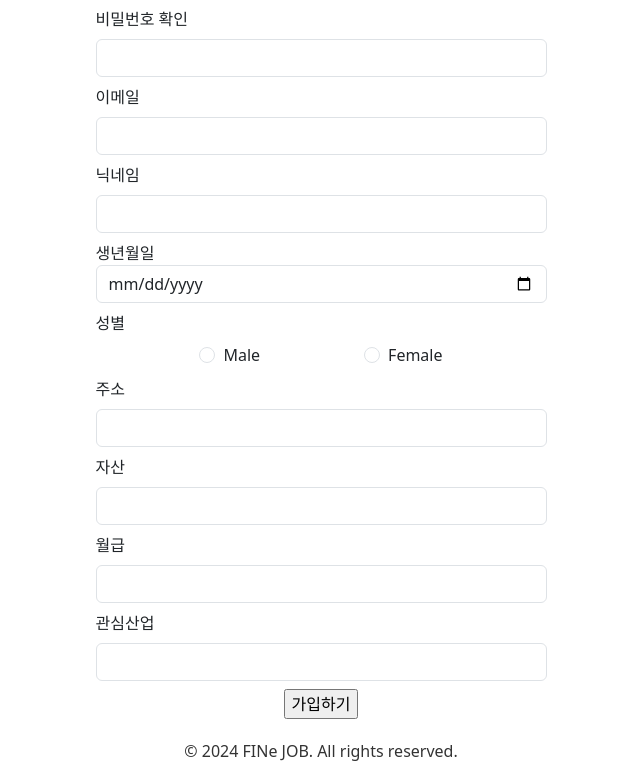
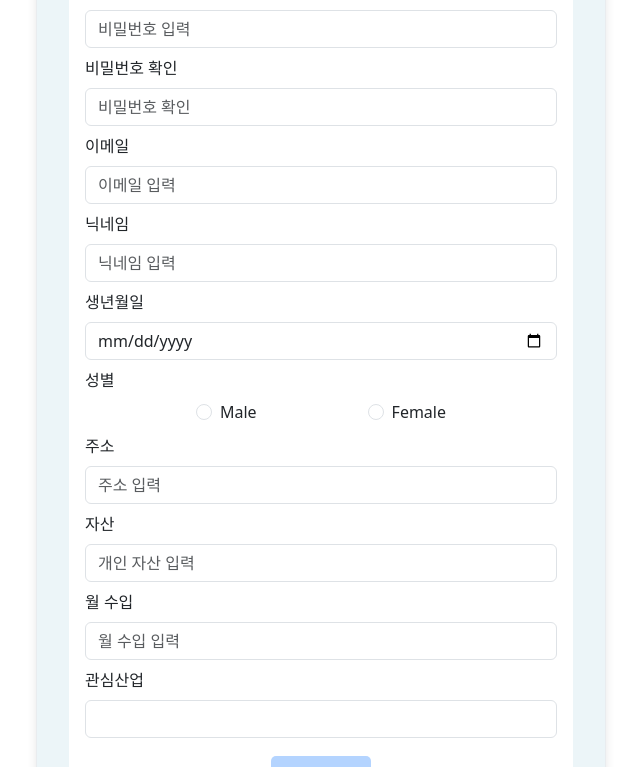
Before and after one commit to hyunjeongg11/FINe_JOB, a Vue app in the folder frontEnd/: page /signup in a window 1280 px wide. Shown: the part 413-1180 px from the top of the page, without its empty margins (319-959 px from the left). Built offline with nearby package versions, Linux system fonts and the light colour scheme.

Commit message:
fix: Modify Login, Signup, CurrencyConverter Layout

```diff
--- a/frontEnd/src/components/CurrencyConverter.vue
+++ b/frontEnd/src/components/CurrencyConverter.vue
@@ -71,7 +71,7 @@
     <button @click="calculate" class="btn btn-calc">계산하기</button>
       <div class="d-flex flex-column my-3 text-center">
         <div class="row m-2">
-          <input type="number" v-model="fromValue" id="source-input-value" placeholder="금액 입력" class="form-control col-8" style="text-align: right;">
+          <input type="number" v-model="fromValue" id="source-input-value" placeholder="금액 입력" class="form-control col-8" style="text-align: right;" :min="0">
           <p class="fw-bold fs-5 col-1 my-auto">{{ from.includes('(100)') ? from.slice(0,3) : from }}</p>
         </div>
         <div class="row">
--- a/frontEnd/src/views/accounts/LoginView.vue
+++ b/frontEnd/src/views/accounts/LoginView.vue
@@ -3,6 +3,7 @@
     <div class="d-flex justify-content-center container">
       <div class="col-md-6 login-outer position-relative">
         <h1 class="mb-4 login-title">로그인</h1>
+        <div class="login-content">
           <form @submit.prevent="logIn">
             <div class="mb-3">
               <label for="username" class="form-label">아이디</label>
@@ -16,6 +17,7 @@
               <input type="submit" class="login-btn" value="로그인">
             </div>
           </form>
+        </div>
         <RouterLink class="router-link signup-link" :to="{name : 'signup'}">회원가입</RouterLink>
       </div>
     </div>
@@ -56,7 +58,7 @@ const logIn = function() {
 }
 
 .login-outer {
-  padding: 2rem;
+  padding: 1.5rem;
   border: 1px solid #e9ecef;
   background-color: rgb(236, 245, 248);
   border-radius: 10px;
@@ -66,8 +68,14 @@ const logIn = function() {
 
 .signup-link {
   position: absolute;
-  bottom: 1rem;
-  right: 1rem;
+  bottom: 2rem;
+  right: 2rem;
+}
+
+.login-content {
+  background-color: white;
+  padding: 1rem;
+  border-radius: 10px;
 }
 
 .login-btn {
--- a/frontEnd/src/views/accounts/SignUpView.vue
+++ b/frontEnd/src/views/accounts/SignUpView.vue
@@ -1,31 +1,32 @@
 <template>
   <div class="container mt-5">
     <div class="row justify-content-center">
-      <div class="col-md-5">
-        <h1 class="mb-4">회원가입</h1>
+      <div class="col-md-6 signup-outer position-relative">
+        <h1 class="mb-4 signup-title">회원가입</h1>
+        <div class="signup-content">
           <form @submit.prevent="signUp">
             <div class="mb-2">
               <label for="username" class="form-label">아이디</label>
-            <input type="text" class="form-control" v-model.trim="username" id="username">
+              <input type="text" class="form-control" v-model.trim="username" id="username" placeholder="아이디 입력">
             </div>
             <div class="mb-2">
               <label for="password1" class="form-label">비밀번호</label>
-            <input type="password" class="form-control" v-model.trim="password1" id="password1">
+              <input type="password" class="form-control" v-model.trim="password1" id="password1" placeholder="비밀번호 입력">
             </div>
             <div class="mb-2">
               <label for="password2" class="form-label">비밀번호 확인</label>
-            <input type="password" class="form-control" v-model.trim="password2" id="password2">
+              <input type="password" class="form-control" v-model.trim="password2" id="password2" placeholder="비밀번호 확인">
             </div>
             <div class="mb-2">
               <label for="email" class="form-label">이메일</label>
-            <input type="text" class="form-control" v-model.trim="email" id="email">
+              <input type="text" class="form-control" v-model.trim="email" id="email" placeholder="이메일 입력">
             </div>
             <div class="mb-2">
               <label for="nickname" class="form-label">닉네임</label>
-            <input type="text" class="form-control" v-model.trim="nickname" id="nickname">
+              <input type="text" class="form-control" v-model.trim="nickname" id="nickname" placeholder="닉네임 입력">
             </div>
             <div class="mb-2">
-            <label for="birthdate">생년월일</label>
+              <label for="birthdate" class="form-label">생년월일</label>
               <input type="date" class="form-control" v-model.trim="birthdate" id="birthdate">
             </div>
             <div class="mb-2">
@@ -43,29 +44,31 @@
             </div>
             <div class="mb-2">
               <label for="address" class="form-label">주소</label>
-            <input type="text" class="form-control"  v-model.trim="address" id="address">
+              <input type="text" class="form-control" v-model.trim="address" id="address" placeholder="주소 입력">
             </div>
             <div class="mb-2">
               <label for="asset" class="form-label">자산</label>
-            <input type="text" class="form-control"  v-model.trim="asset" id="asset">
+              <input type="text" class="form-control" v-model.trim="asset" id="asset" placeholder="개인 자산 입력">
             </div>
             <div class="mb-2">
-            <label for="salary" class="form-label">월급</label>
-            <input type="text" class="form-control"  v-model.trim="salary" id="salary">
+              <label for="salary" class="form-label">월 수입</label>
+              <input type="text" class="form-control" v-model.trim="salary" id="salary" placeholder="월 수입 입력">
             </div>
             <div class="mb-2">
               <label for="interest_industry" class="form-label">관심산업</label>
-            <input type="text" class="form-control"  v-model.trim="interest_industry" id="interest_industry">
+              <select class="form-control" v-model="interest_industry" id="interest_industry">
+                <option disabled value="">관심산업 선택</option>
+                <option v-for="industry in industries" :key="industry" :value="industry">{{ industry }}</option>
+              </select>
             </div>
             <div class="text-center">
-            <input type="submit" value="가입하기">
+              <input type="submit" class="signup-btn" value="가입하기">
             </div>
           </form>
-
         </div>
       </div>
     </div>
-
+  </div>
 </template>
 
 <script setup>
@@ -84,6 +87,12 @@ const asset = ref(null)
 const salary = ref(null)
 const interest_industry = ref(null)
 const store = userCheckStore()
+
+const industries = [
+  'IT', '서비스', '금융', '보험', '인사', '노무', '회계', '세무', '재무', '디자인',
+  '생산', '영업', '상품기획', '교육', 'R&D', '의료', '건축', '전기', '기계',
+  '고객상담', '운송', '미디어', '스포츠', '복지'
+]
 
 const signUp = function () {
   const payload = {
@@ -105,7 +114,6 @@ const signUp = function () {
 const handleFileUpload = function (event) {
   profile_img.value = event.target.files[0]
 }
-
 </script>
 
 <style scoped>
@@ -113,4 +121,38 @@ const handleFileUpload = function (event) {
   display: flex;
   justify-content: space-evenly;
 }
+
+.signup-title {
+  text-align: center;
+}
+
+.signup-content {
+  background-color: white;
+  padding: 1rem;
+  border-radius: 10px;
+}
+
+.signup-outer {
+  padding: 2rem;
+  border: 1px solid #e9ecef;
+  background-color: rgb(236, 245, 248);
+  border-radius: 10px;
+  box-shadow: 0 0 10px rgba(0, 0, 0, 0.1);
+  position: relative;
+}
+
+.signup-btn {
+  width: 100px;
+  margin: 10px auto;
+  background-color: rgb(180, 212, 255);
+  color: white;
+  border: none;
+  padding: 10px;
+  border-radius: 5px;
+  cursor: pointer;
+}
+
+.signup-btn:hover {
+  background-color: rgb(104, 142, 206);
+}
 </style>
```
Lines whose indentation alone changed are shown as unchanged.
